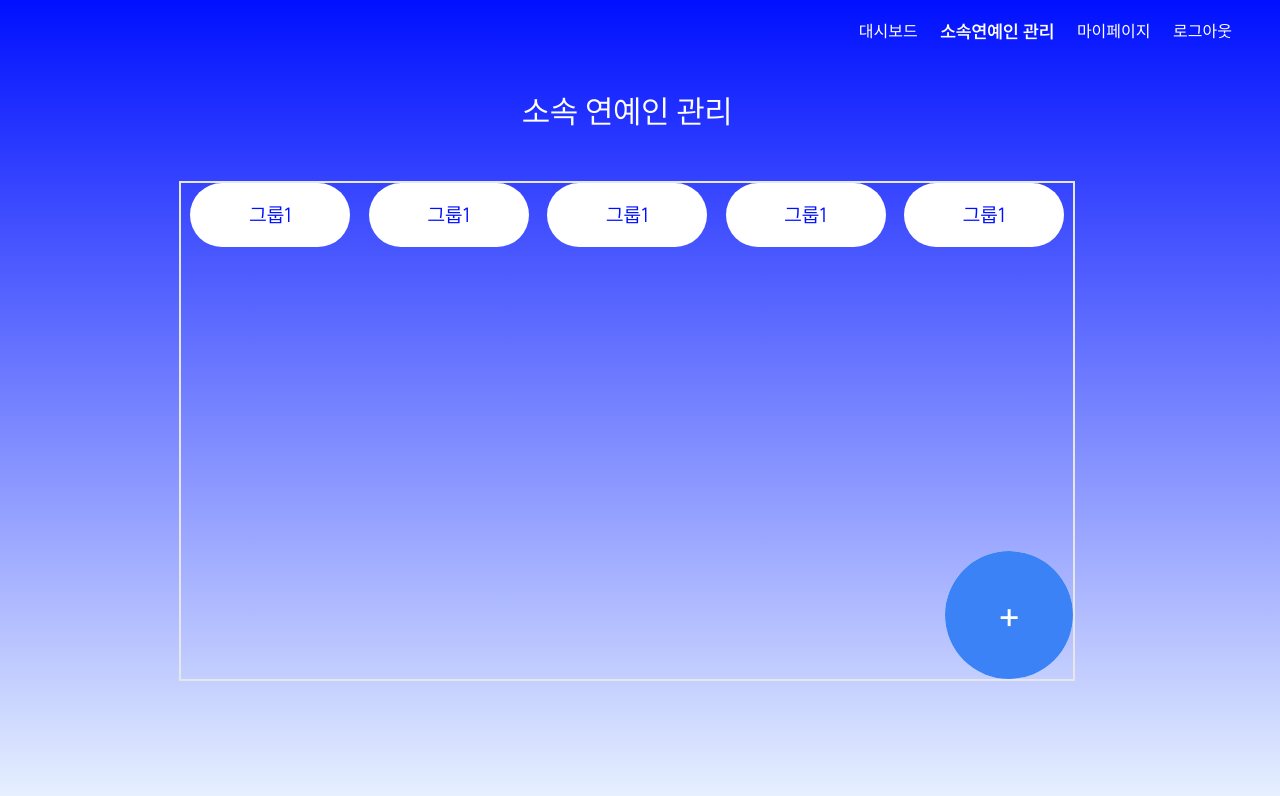
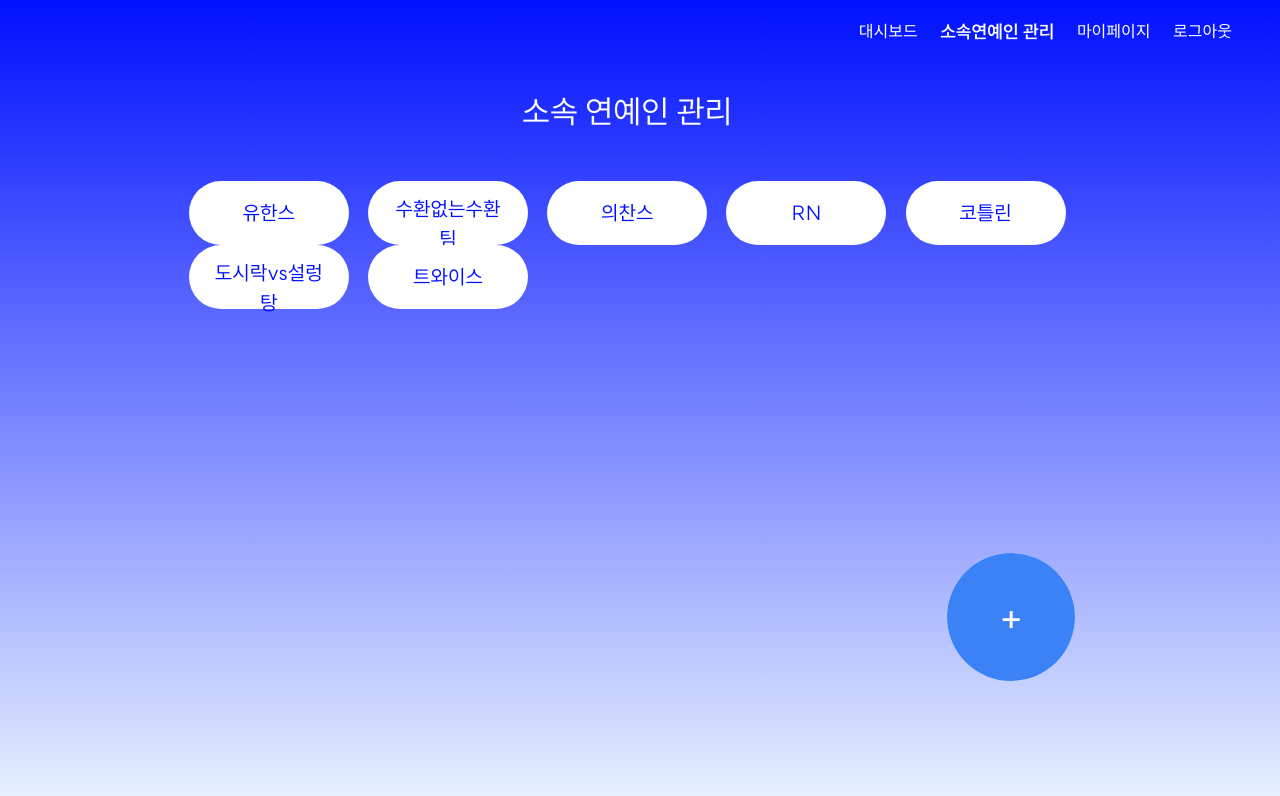
Before and after one commit to fnejd/StarGate, a React (Vite) app in the folder Stargate-Fe/: page /admin/management in a window 1280 px wide. Shown: the top 796 px of the page. Built offline with nearby package versions, Linux system fonts and the light colour scheme.

Commit message:
feature : adminMangement page UI 및 일부 기능 구현
UI와 dummydata를 이용해 버튼에 그룹 이름을 넣고, 클릭했을 경우 멤버들을 Modal에 출력

```diff
--- a/Stargate-Fe/src/atoms/ManagementModalBox.tsx
+++ b/Stargate-Fe/src/atoms/ManagementModalBox.tsx
@@ -1,18 +1,36 @@
+// ManagementModalBox.tsx
 import React, { useRef, MouseEvent } from 'react';
 
 /**
- * InputComponent
- * @param isOpen => Modal이 열려있는지 확인하기 위한 boolean 변수
- * @param onClose => Modal창이 닫힐때 호출되는 콜백 함수, 인자x 리턴값x
+ * @param isOpen => 모달 창이 열려있는지를 나타내는 boolean 값
+ * @param onClose => 모달 창이 닫힐 때 호출되는 콜백 함수
+ * @param members => 선택된 그룹에 해당하는 멤버들의 정보가 담긴 객체
  */
 
-interface ModalBoxProps {
+interface ManagementModalBoxProps {
   isOpen: boolean;
   onClose: () => void;
+  members: { [index: string]: string };
 }
 
-const ManagementModalBox = ({ isOpen, onClose }: ModalBoxProps) => {
+const ManagementModalBox = ({
+  isOpen,
+  onClose,
+  members,
+}: ManagementModalBoxProps) => {
+
+    /**
+   * useRef훅을 사용해서 생성된 변수
+   * Dom요소에 대한 참조를 보관할 수 있는 객체
+   */
+
   const modalRef = useRef<HTMLDivElement>(null);
+
+  /**
+   * MouseEvent 객체를 가져와서 실행
+   * 모달 창 바깥을 클릭했을때, 모달창이 존재하고 클릭 이벤트가 모달 창 밖에서 실행됐다면
+   * onClose함수 호출
+   */
   const handleOutsideClick = (e: MouseEvent) => {
     if (modalRef.current && !modalRef.current.contains(e.target as Node)) {
       onClose();
@@ -26,10 +44,16 @@ const ManagementModalBox = ({ isOpen, onClose }: ModalBoxProps) => {
           className='fixed top-0 left-0 w-screen h-screen flex items-center justify-center bg-black bg-opacity-50'
           onClick={handleOutsideClick}
         >
-          <div
-            ref={modalRef}
-            className='w-96 h-96 bg-white rounded-lg p-4'
-          ></div>
+          <div ref={modalRef} className='w-96 h-96 bg-white rounded-lg p-4'>
+            <h2 className='text-lg font-bold mb-4'>멤버 목록</h2>
+            <ul>
+              {Object.entries(members).map(([index, memberName]) => (
+                <li key={index}>
+                  {memberName}
+                </li>
+              ))}
+            </ul>
+          </div>
         </div>
       )}
     </>
--- a/Stargate-Fe/src/organisms/AdminManagementModal.tsx
+++ b/Stargate-Fe/src/organisms/AdminManagementModal.tsx
@@ -3,41 +3,70 @@ import ModalPlusButton from '../atoms/ModalPlusButton';
 import ManagementModalBox from '../atoms/ManagementModalBox';
 import BtnBlue from '@/atoms/BtnBlue';
 
-const AdminManagementModal = () => {
+/**
+ * InputComponent
+ * @param key => AdminManagements 페이지에서 넘겨받은 props의 key값인 group이름
+ */
+
+interface GroupData {
+  [groupName: string]: { [memberName: string]: string };
+}
+
+interface AdminManagementModalProps {
+  group: GroupData;
+}
+
+const AdminManagementModal = ({ group }: AdminManagementModalProps) => {
   const [isModalOpen, setIsModalOpen] = useState(false);
+  const [selectedGroup, setSelectedGroup] = useState<string | null>(null);
+  const groupNames = Object.keys(group);
+  const totalButtons = Math.ceil(groupNames.length / 5) * 5;
 
-  const handleCircleClick = () => {
+/**
+ * group의 이름들을 가져와서 버튼으로 출력, 만약 5의 배수가 아니라면 비어있는 <div>를 이용해 공간을 채워줌
+ * 버튼을 click하면, setSelectedGroup에 group을 state로 넣어줌
+ */
+
+  const handleCircleClick = (groupName: string) => {
+    setSelectedGroup(groupName);
     setIsModalOpen(true);
   };
 
   const handleModalClose = () => {
+    setSelectedGroup(null);
     setIsModalOpen(false);
   };
 
   return (
     <div>
-      <div className='border-2 w-l h-500 flex flex-col justify-between'>
-        <div className='flex justify-between'>
-          <div className='lg:w-1/5 flex justify-center'>
-            <BtnBlue onClick={handleCircleClick} text={'그룹1'}></BtnBlue>
-          </div>
-          <div className='lg:w-1/5 flex justify-center'>
-            <BtnBlue onClick={handleCircleClick} text={'그룹1'}></BtnBlue>
-          </div>
-          <div className='lg:w-1/5 flex justify-center'>
-            <BtnBlue onClick={handleCircleClick} text={'그룹1'}></BtnBlue>
-          </div>
-          <div className='lg:w-1/5 flex justify-center'>
-            <BtnBlue onClick={handleCircleClick} text={'그룹1'}></BtnBlue>
-          </div>
-          <div className='lg:w-1/5 flex justify-center'>
-            <BtnBlue onClick={handleCircleClick} text={'그룹1'}></BtnBlue>
-          </div>
+      <div className='w-l h-500 flex flex-col justify-between'>
+        <div className='flex justify-between flex-wrap'>
+          {Array.from({ length: totalButtons }).map((_, index) => {
+            const groupName = groupNames[index];
+            if (groupName) {
+              return (
+                <div key={groupName} className='lg:w-1/5 flex justify-center'>
+                  <BtnBlue
+                    onClick={() => handleCircleClick(groupName)}
+                    text={groupName}
+                  ></BtnBlue>
+                </div>
+              );
+            } else {
+              return (
+                <div key={index} className='lg:w-1/5 flex justify-center'></div>
+              );
+            }
+          })}
         </div>
         <div className='self-end'>
-          <ModalPlusButton onClick={handleCircleClick} />
+          <ModalPlusButton onClick={() => handleCircleClick('')} />
         </div>
-        <ManagementModalBox isOpen={isModalOpen} onClose={handleModalClose} />
+        <ManagementModalBox
+          isOpen={isModalOpen}
+          onClose={handleModalClose}
+          members={selectedGroup ? group[selectedGroup] : {}}
+        />
       </div>
     </div>
   );
--- a/Stargate-Fe/src/pages/admin/board/AdminManagement.tsx
+++ b/Stargate-Fe/src/pages/admin/board/AdminManagement.tsx
@@ -1,6 +1,66 @@
 import React from 'react';
 import AdminBoardHeaderNav from '../../../atoms/AdminBoardHeaderNav';
 import AdminManagementModal from '@/organisms/AdminManagementModal';
+
+const dummy = {
+  유한스: {
+    member1: '이유한',
+    member2: '김수환',
+    member3: '로그인',
+    member4: '회원가입',
+  },
+  수환없는수환팀: {
+    member1: '프론트',
+    member2: '제7의멤버',
+    member3: '야랩몬스터',
+  },
+  의찬스: {
+    member1: '코틀린',
+    member2: '이의찬',
+    member3: '김도현',
+    member4: '편의점갔다올까',
+  },
+  RN: {
+    member1: '안드로이드스튜디오',
+    member2: '이의찬',
+    member3: '플러터',
+  },
+  코틀린: {
+    member1: '이유한',
+    member2: '딸기타임',
+    member3: '플러터',
+  },
+  도시락vs설렁탕: {
+    member1: '설렁탕',
+    member2: '도시락',
+    member3: '배고파',
+  },
+  트와이스: {
+    member1: '설렁탕',
+    member2: '도시락',
+    member3: '배고파',
+  },
+};
+
+/**
+ * 	{
+		groupNo: 20, // [long] 그룹번호
+		name : "406s", // [String] 그룹명
+		members: [
+			{
+				memberNo : 29,    // [long]   멤버번호
+				name : "이유한",  // [String]  멤버이름
+			},
+			{
+				memberNo : 30,      // [long]  멤버번호
+				name : "이름이름",  // [String] 멤버이름
+			},
+				...
+		]
+	},
+	...
+ * 더미 형식 추후 변경 예정
+ */
 
 const AdminManagement = () => {
   return (
@@ -9,7 +69,7 @@ const AdminManagement = () => {
       <div className='h-4/5 flex flex-col justify-around items-center'>
         <p className='form-title'>소속 연예인 관리</p>
         <div>
-          <AdminManagementModal />
+          <AdminManagementModal group={dummy} />
         </div>
       </div>
     </div>
```
